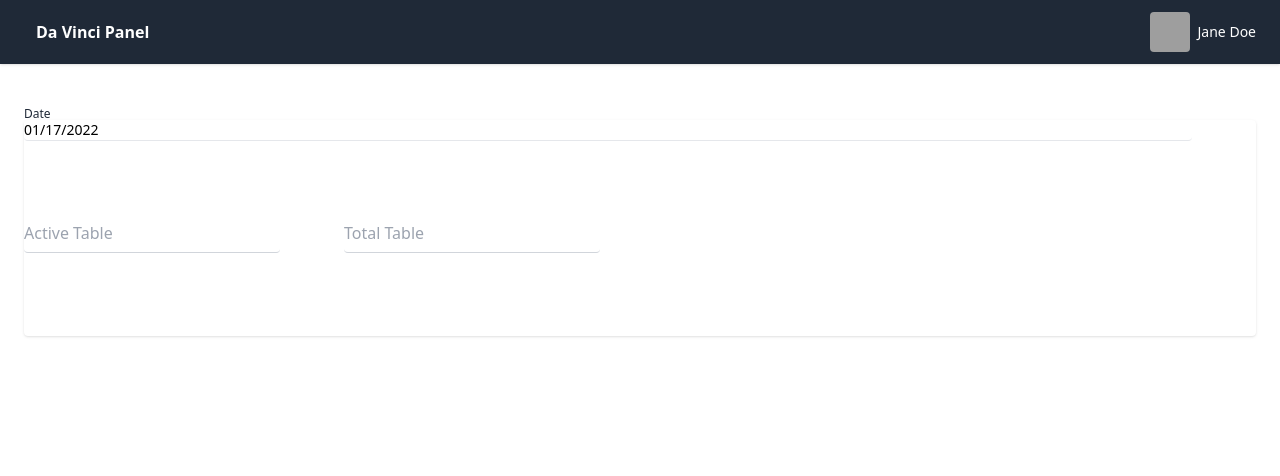
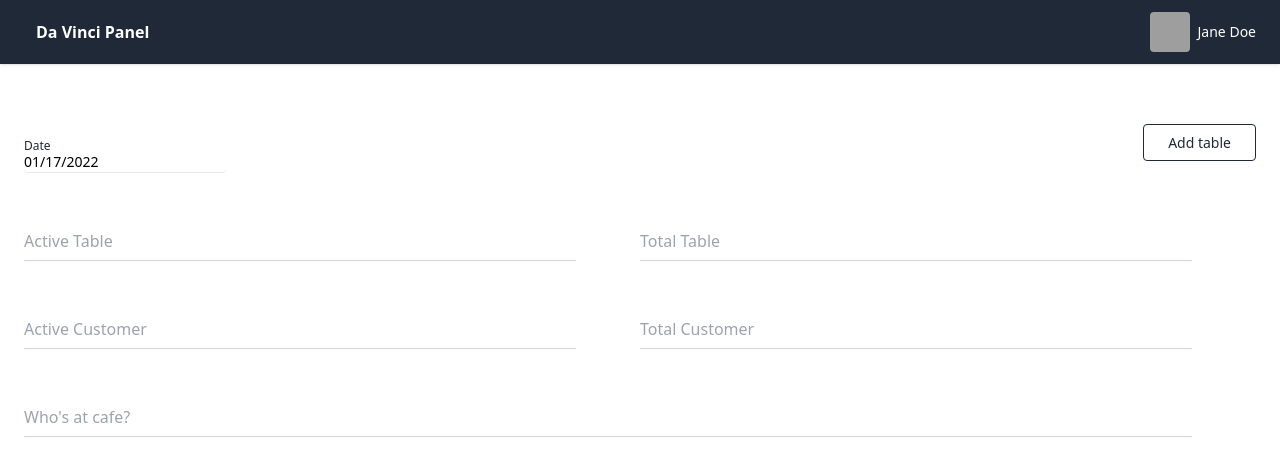
Before and after one commit to erdemalpay/davinci-nextjs, a Next.js app: page /tables in a window 1280 px wide. Shown: the top 476 px of the page. Built offline with nearby package versions, Linux system fonts and the light colour scheme; grey boxes are pictures that could not be loaded.

Commit message:
Add create table dialog

```diff
--- a/components/DateInput.tsx
+++ b/components/DateInput.tsx
@@ -1,10 +1,10 @@
-import DatePicker from 'react-datepicker';
-import { useState } from 'react';
+import DatePicker from "react-datepicker";
+import { useState } from "react";
 
-export function DateInput ({...props}) {
+export function DateInput({ ...props }) {
   const [date, setDate] = useState(new Date());
   return (
-		<div className="relative md:mr-16 mt-10">
+    <div className="relative md:mr-16 mt-10 h-full">
       <DatePicker
         {...props}
         className="border-0 border-b-2 peer placeholder-transparent"
@@ -14,7 +14,10 @@ export function DateInput ({...props}) {
         previousMonthButtonLabel="<"
         popperClassName="react-datepicker-left"
       />
-			<label htmlFor="date" className="text-gray-800 dark:text-gray-100 text-xs absolute left-0 -top-3.5 transition-all peer-placeholder-shown:text-base peer-placeholder-shown:top-2 peer-placeholder-shown:text-gray-400 peer-focus:-top-3.5 peer-focus:text-gray-600 peer-focus:text-xs">
+      <label
+        htmlFor="date"
+        className="text-gray-800 dark:text-gray-100 text-xs absolute left-0 -top-3.5 transition-all peer-placeholder-shown:text-base peer-placeholder-shown:top-2 peer-placeholder-shown:text-gray-400 peer-focus:-top-3.5 peer-focus:text-gray-600 peer-focus:text-xs"
+      >
         Date
       </label>
     </div>
--- /dev/null
+++ b/components/Dialog.tsx
@@ -0,0 +1,74 @@
+import React from "react";
+import { Dialog, Transition } from "@headlessui/react";
+import { XIcon } from "@heroicons/react/solid";
+import { InputWithLabel } from "./InputWithLabel";
+
+export function CreateTableDialog({
+  isOpen,
+  close,
+}: {
+  isOpen: boolean;
+  close: () => void;
+}) {
+  return (
+    <Transition
+      show={isOpen}
+      enter="transition duration-100 ease-out"
+      enterFrom="transform scale-95 opacity-0"
+      enterTo="transform scale-100 opacity-100"
+      leave="transition duration-75 ease-out"
+      leaveFrom="transform scale-100 opacity-100"
+      leaveTo="transform scale-95 opacity-0"
+    >
+      <Dialog onClose={() => close()}>
+        <Dialog.Overlay />
+        <div
+          id="popup"
+          className="z-50 fixed w-full flex justify-center inset-0"
+        >
+          <div
+            onClick={close}
+            className="w-full h-full bg-gray-900 z-0 absolute inset-0"
+          />
+          <div className="mx-auto container">
+            <div className="flex items-center justify-center h-full w-full">
+              <div className="bg-white rounded-md shadow fixed overflow-y-auto sm:h-auto w-10/12 md:w-8/12 lg:w-1/2 2xl:w-2/5">
+                <div className="bg-gray-100 rounded-tl-md rounded-tr-md px-4 md:px-8 md:py-4 py-7 flex items-center justify-between">
+                  <p className="text-base font-semibold">Create New Table</p>
+                  <button onClick={close} className="focus:outline-none">
+                    <XIcon className="h-6 w-6" />
+                  </button>
+                </div>
+                <div className="px-4 md:px-10 pt-6 md:pt-12 md:pb-4 pb-7">
+                  <div className="mt-2 flex flex-col gap-4">
+                    <InputWithLabel label="Table Name" type="text" />
+                    <InputWithLabel
+                      label="Player Count"
+                      type="number"
+                      min={1}
+                    />
+                  </div>
+                  <div className="mt-2 flex gap-2">
+                    <InputWithLabel label="Start Time" type="time" />
+                    <InputWithLabel label="End Time" type="time" />
+                  </div>
+                  <div className="flex items-center justify-between mt-9">
+                    <button
+                      onClick={close}
+                      className="px-6 py-3 bg-gray-400 hover:bg-gray-500 shadow rounded text-sm text-white"
+                    >
+                      Cancel
+                    </button>
+                    <button className="px-6 py-3 bg-indigo-700 hover:bg-opacity-80 shadow rounded text-sm text-white">
+                      Create Table
+                    </button>
+                  </div>
+                </div>
+              </div>
+            </div>
+          </div>
+        </div>
+      </Dialog>
+    </Transition>
+  );
+}
--- a/components/InputWithLabel.tsx
+++ b/components/InputWithLabel.tsx
@@ -1,20 +1,35 @@
 import { DateInput } from "./DateInput";
 
-export type InputType = 'date' | 'autocomplete' | 'text' | 'number';
+export type InputType = "date" | "autocomplete" | "text" | "number" | "time";
 
 export interface LabelWrapperProps {
   label: string;
-	type: InputType;
+  type?: InputType;
   id?: string;
   readOnly?: boolean;
   className?: string;
+  min?: number;
 }
 
-export function InputWithLabel({ label, type, id = label.toLowerCase(), ...props }:LabelWrapperProps) {
+export function InputWithLabel({
+  label,
+  type = "text",
+  id = label.toLowerCase(),
+  ...props
+}: LabelWrapperProps) {
   return (
-		<div className="relative md:mr-16 mt-10">
-			<input id={id} {...props} type={type} className="peer placeholder-transparent text-gray-600 border-0 border-b-[1px] dark:text-gray-400 focus:outline-none dark:border-gray-700 dark:bg-gray-800 bg-white font-normal w-64 h-10 text-base border-gray-300 rounded" placeholder='' />
-			<label htmlFor={id} className="text-gray-800 dark:text-gray-100 text-xs absolute left-0 -top-3.5 transition-all peer-placeholder-shown:text-base peer-placeholder-shown:top-2 peer-placeholder-shown:text-gray-400 peer-focus:-top-3.5 peer-focus:text-gray-600 peer-focus:text-xs">
+    <div className="relative md:pr-16 mt-4 w-full">
+      <input
+        id={id}
+        {...props}
+        type={type}
+        className="w-full peer placeholder-transparent text-gray-600 border-0 border-b-[1px] dark:text-gray-400 focus:outline-none dark:border-gray-700 dark:bg-gray-800 bg-white font-normal h-10 text-base border-gray-300"
+        placeholder=""
+      />
+      <label
+        htmlFor={id}
+        className="text-gray-800 dark:text-gray-100 text-xs absolute left-0 -top-3.5 transition-all peer-placeholder-shown:text-base peer-placeholder-shown:top-2 peer-placeholder-shown:text-gray-400 peer-focus:-top-3.5 peer-focus:text-gray-600 peer-focus:text-xs"
+      >
         {label}
       </label>
     </div>
--- a/package.json
+++ b/package.json
@@ -8,6 +8,7 @@
     "lint": "next lint"
   },
   "dependencies": {
+    "@headlessui/react": "^1.5.0",
     "@heroicons/react": "^1.0.5",
     "axios": "^0.26.0",
     "date-fns": "^2.28.0",
--- a/pages/login.tsx
+++ b/pages/login.tsx
@@ -63,7 +63,9 @@ const LoginPage: NextPage = () => {
                   required
                   name="username"
                   id="username"
-                  className="h-10 px-2 w-full rounded mt-2 text-gray-600 dark:text-gray-400 bg-white dark:bg-gray-800 dark:border-gray-700 dark:focus:border-indigo-600 focus:outline-none focus:border focus:border-indigo-700 border-gray-300 border shadow"
+                  className={`h-10 px-2 w-full rounded mt-2 text-gray-600 dark:text-gray-400 bg-white dark:bg-gray-800 dark:border-gray-700 dark:focus:border-indigo-600 focus:outline-none focus:border focus:border-indigo-700 ${
+                    error ? "border-red-300" : "border-gray-300"
+                  } border shadow`}
                   type="text"
                 />
               </div>
--- a/pages/tables.tsx
+++ b/pages/tables.tsx
@@ -1,8 +1,12 @@
 import { NextPage } from "next";
+import { useState } from "react";
 import { DateInput } from "../components/DateInput";
 import { Header } from "../components/Header";
-import { InputWithLabel } from '../components/InputWithLabel';
-const TablesPage:NextPage = () => {
+import { InputWithLabel } from "../components/InputWithLabel";
+import { CreateTableDialog } from "../components/Dialog";
+
+const TablesPage: NextPage = () => {
+  let [isCreateTableDialogOpen, setIsCreateTableDialogOpen] = useState(false);
   return (
     <>
       <Header />
@@ -10,15 +14,54 @@ const TablesPage:NextPage = () => {
         {/* Remove class [ h-64 ] when adding a card block */}
         <div className="container mx-auto px-6 h-64">
           <div className="flex w-full h-full flex-wrap">
-							<div className="container mx-auto pb-10 h-64 -mt-8">
-									<div className="bg-white rounded shadow w-full h-full">
-									<div className="mb-8">
-										<DateInput id="date"/>
+            <div className="container mx-auto pb-10 h-64">
+              <div className="rounded w-full h-full flex flex-col gap-8">
+                <div className="flex justify-between">
+                  <div className="flex align-middle">
+                    <DateInput id="date" />
                   </div>
-									<div>
+                  <button
+                    onClick={() => setIsCreateTableDialogOpen(true)}
+                    className="my-3 bg-white transition duration-150 ease-in-out hover:border-gray-900 hover:text-gray-900 rounded border border-gray-800 text-gray-800 px-6 text-sm"
+                  >
+                    Add table
+                  </button>
+                </div>
+                <div className="flex flex-col gap-8">
                   <div className="flex">
-										<InputWithLabel label='Active Table' type="number" className='w-full' />
-										<InputWithLabel label='Total Table' type="number" readOnly className='w-full'/>
+                    <InputWithLabel
+                      label="Active Table"
+                      type="number"
+                      readOnly
+                      className="w-full"
+                    />
+                    <InputWithLabel
+                      label="Total Table"
+                      type="number"
+                      readOnly
+                      className="w-full"
+                    />
+                  </div>
+                  <div className="flex">
+                    <InputWithLabel
+                      label="Active Customer"
+                      type="number"
+                      readOnly
+                      className="w-full"
+                    />
+                    <InputWithLabel
+                      label="Total Customer"
+                      type="number"
+                      readOnly
+                      className="w-full"
+                    />
+                  </div>
+                  <div className="w-full">
+                    <InputWithLabel
+                      type="autocomplete"
+                      label="Who's at cafe?"
+                      className="w-full"
+                    />
                   </div>
                 </div>
               </div>
@@ -26,8 +69,12 @@ const TablesPage:NextPage = () => {
           </div>
         </div>
       </div>
+      <CreateTableDialog
+        isOpen={isCreateTableDialogOpen}
+        close={() => setIsCreateTableDialogOpen(false)}
+      />
     </>
   );
-}
+};
 
 export default TablesPage;
```
Also changed, not shown: 1 other file (tests, documents, lock files or other folders). Lines whose indentation alone changed are shown as unchanged.
